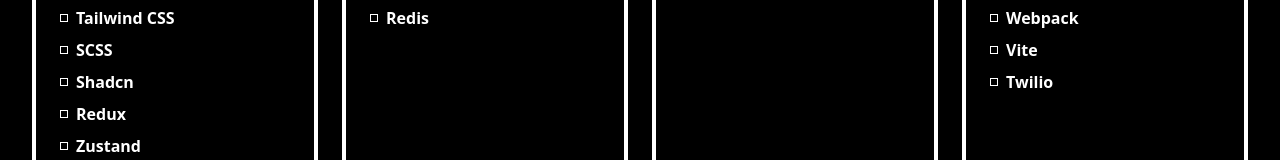
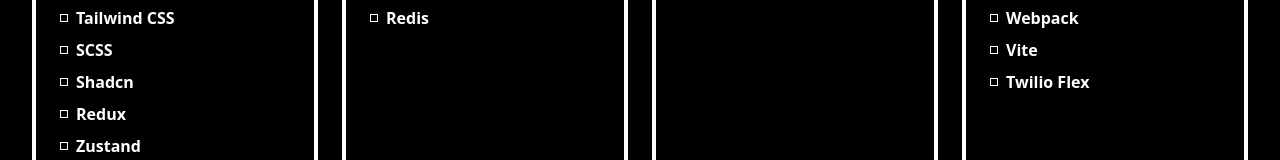
Before and after one commit to dhananjayandayalan/dhananjayan-d, a Next.js app: page /about in a window 1280 px wide. Shown: the part 1542-1702 px from the top of the page. Built offline with nearby package versions, Linux system fonts and the light colour scheme.

Commit message:
feat: update tools list to specify Twilio Flex in skills section

```diff
--- a/src/data/portfolio.ts
+++ b/src/data/portfolio.ts
@@ -91,6 +91,6 @@
   },
   {
     category: 'Tools',
-    items: ['Git', 'Figma', 'Jest', 'Vitest', 'Turborepo', 'Webpack', 'Vite', 'Twilio']
+    items: ['Git', 'Figma', 'Jest', 'Vitest', 'Turborepo', 'Webpack', 'Vite', 'Twilio Flex']
   }
 ];
```
